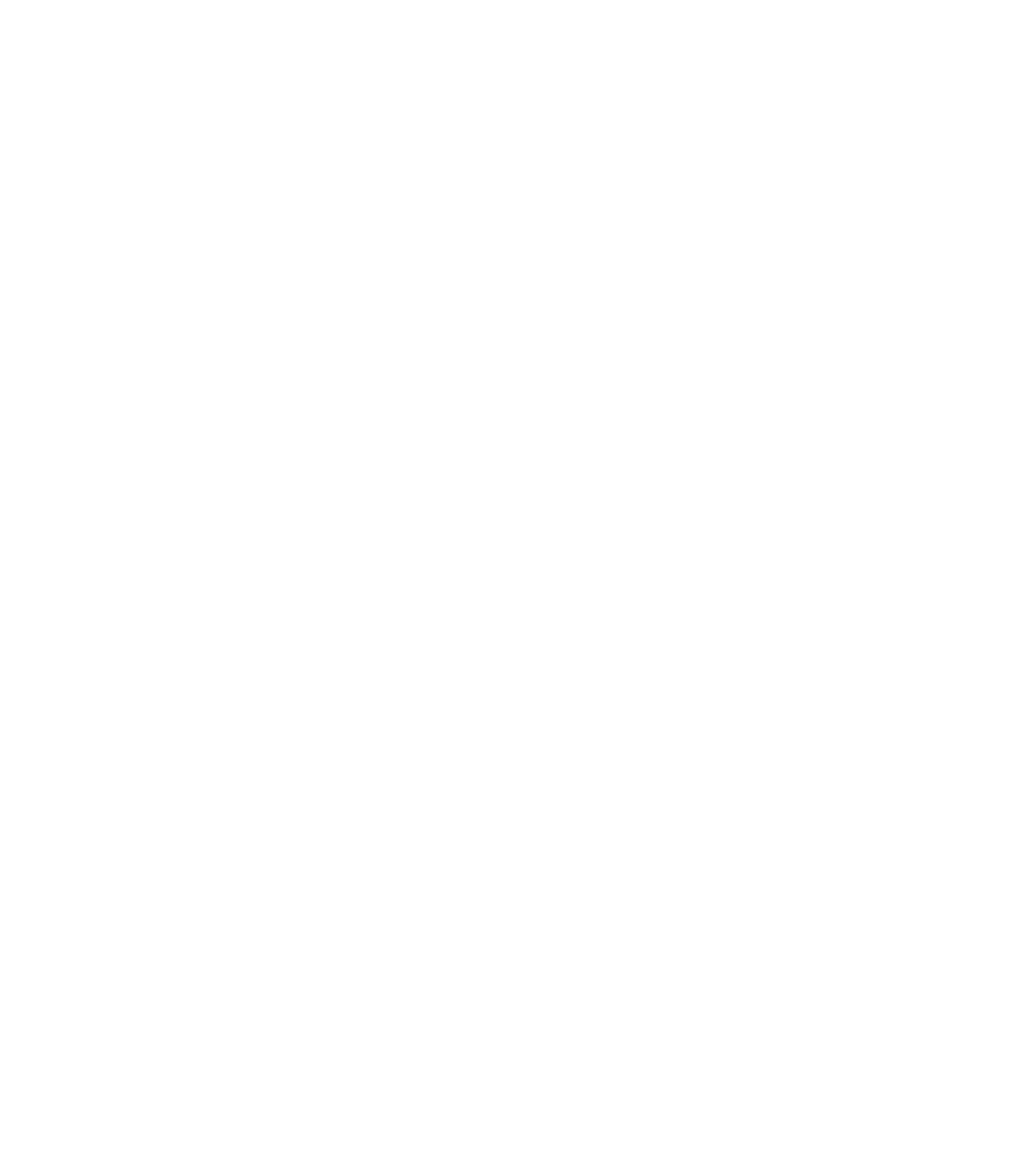
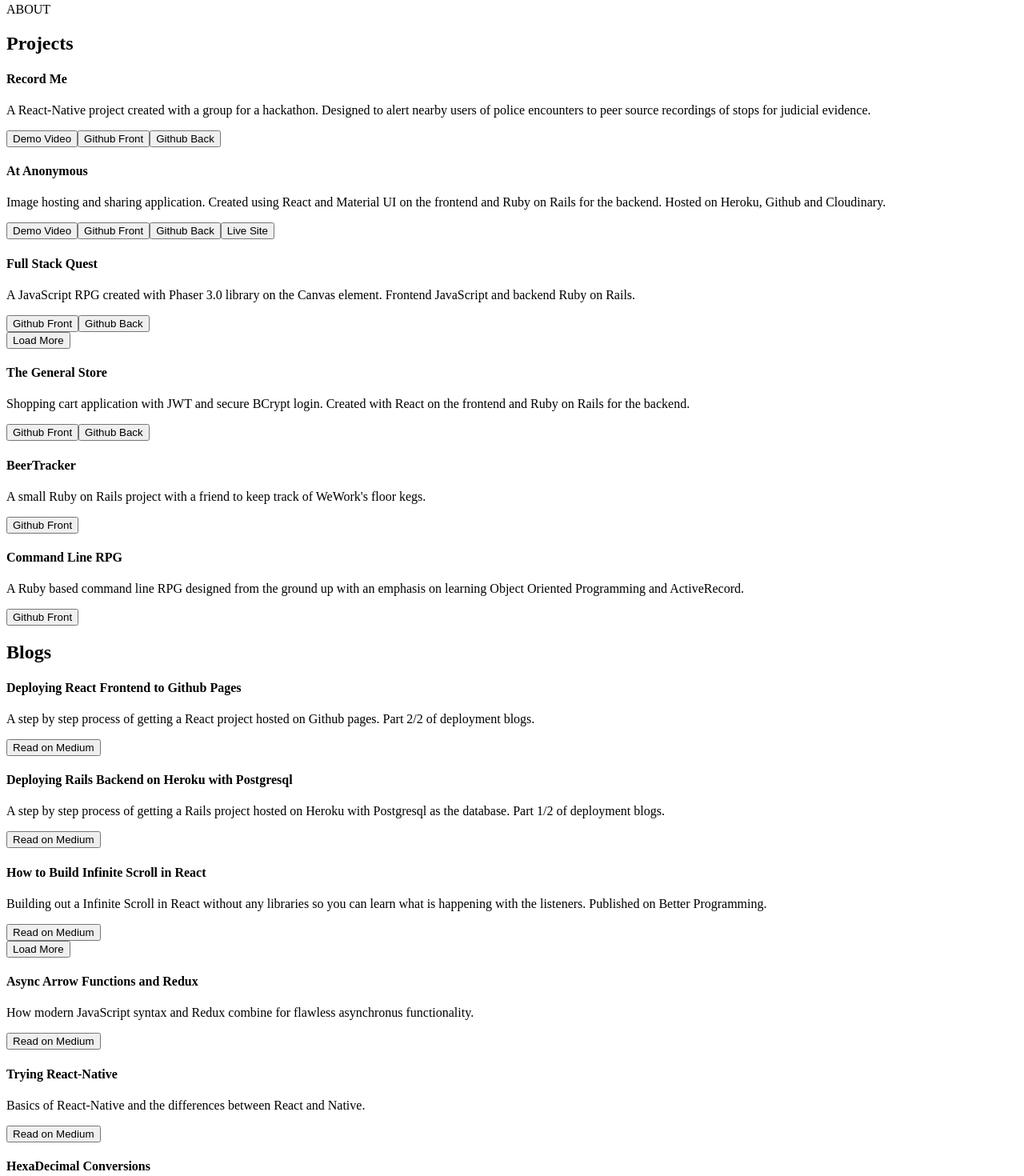
Before and after one commit to Domitalk/website, a React (Create React App) app: page / in a window 1280 px wide. Shown: the part 660-2130 px from the top of the page at 80% size. Before the commit the page ends 800 px from the top, so only its background shows below. Built offline with nearby package versions, Linux system fonts and the light colour scheme.

Commit message:
CardsContainer logic and fill stuff

```diff
--- a/src/App.js
+++ b/src/App.js
@@ -1,8 +1,13 @@
 import React from 'react';
 import './App.scss';
 import { BrowserRouter as Router } from 'react-router-dom';
-import Navi from './Components/Navi'
-import Home from './Components/Home'
+import Navi from './Components/Navi';
+import Home from './Components/Home';
+import About from './Components/About';
+import CardsContainer from './Containers/CardsContainer';
+import projectData from './fillData/projectData.js';
+import blogData from './fillData/blogData.js';
+
 
 const App = () => {
   return (
@@ -10,6 +15,9 @@
       <div className="App">
         <Navi />
         <Home />
+        <About />
+        <CardsContainer arrayData={projectData} header={"Projects"} />
+        <CardsContainer arrayData={blogData} header={"Blogs"}/>
       </div>
     </Router>
   )
--- /dev/null
+++ b/src/Components/About.js
@@ -0,0 +1,13 @@
+import React from 'react';
+
+const About = (props) => {
+    return (
+        <div id="About">
+            <p>
+                ABOUT
+            </p>
+        </div>
+    )
+};
+
+export default About;
--- /dev/null
+++ b/src/Components/Card.js
@@ -0,0 +1,31 @@
+import React from 'react';
+import CardButton from './CardButton';
+
+const Card = (props) => {
+
+    const makeButton = (linkVar, desc) => {
+        return <CardButton linkVar={linkVar} desc={desc} />
+    };
+    const createButtons = () => {
+        return (
+            <>
+                {(props.project.demoLink.length > 1) ? makeButton(props.project.demoLink, "Demo Video") : null}
+                {(props.project.gitFront.length > 1) ? makeButton(props.project.gitFront, "Github Front") : null}
+                {(props.project.gitBack.length > 1) ? makeButton(props.project.gitBack, "Github Back") : null}
+                {(props.project.liveSite.length > 1) ? makeButton(props.project.liveSite, "Live Site") : null}
+                {(props.project.bloglink.length > 1) ? makeButton(props.project.bloglink, "Read on Medium") : null}
+            </>
+        )
+    };
+
+    return (
+        <div>
+            <image src={props.project.imageUrl} />
+            <h4>{props.project.header}</h4>
+            <p>{props.project.description}</p>
+            {createButtons()}
+        </div>
+    );
+};
+
+export default Card;
--- /dev/null
+++ b/src/Components/CardButton.js
@@ -0,0 +1,11 @@
+import React from 'react';
+
+const CardButton = (props) => {
+    return (
+        <button href={props.linkVar} target="_blank" >
+            {props.desc}
+        </button>
+    )
+};
+
+export default CardButton;
--- a/src/Components/Home.js
+++ b/src/Components/Home.js
@@ -5,7 +5,7 @@
 const Home = () => {
     return (
         <>
-            <img className="banner" src={bannerImageLarge} alt="banner" />
+            <img id="Home" className="banner" src={bannerImageLarge} alt="banner" />
         </>
     )
 }
--- a/src/Components/Navi.js
+++ b/src/Components/Navi.js
@@ -7,16 +7,16 @@
         <nav className="navbar">
             <ul>
                 <li>
-                    <Link to='#Home'>Dominic M. Chu</Link>
+                    <a href='#Home'>Dominic M. Chu</a>
                 </li>
                 <li>
-                    <Link to=''>About</Link>
+                    <a href='#About'>About</a>
                 </li>
                 <li>
-                    <Link to=''>Projects</Link>
+                    <a href='#Projects'>Projects</a>
                 </li>
                 <li>
-                    <Link to=''>Blogs</Link>
+                    <a href='#Blogs'>Blogs</a>
                 </li>
             </ul>
         </nav>
--- /dev/null
+++ b/src/Containers/CardsContainer.js
@@ -0,0 +1,41 @@
+import React, { useState } from 'react';
+import Card from '../Components/Card'
+
+const CardsContainer = (props) => {
+    const [buttonToggle, setButtonToggle] = useState(false)
+
+    const handleShowMore = () => {
+        setButtonToggle(true)
+    }
+    const mapInitialCards = () => {
+        return props.arrayData.slice(0, 3).map((project) => {
+            return <Card project={project} />
+        })
+    }
+    const mapMoreCards = () => {
+        return props.arrayData.slice(3).map((project) => {
+            return <Card project={project} />
+        })
+    }
+    const showMoreButton = () => {
+        return buttonToggle ? null : <button onClick={handleShowMore}>Load More</button>
+    }
+
+
+    return (
+        <div className="CardsContainer" id={props.header}>
+            <div>
+                <h2>{props.header}</h2>
+            </div>
+            <div>
+                {mapInitialCards()}
+                {showMoreButton()}
+            </div>
+            <div>
+                {mapMoreCards()}
+            </div>
+        </div>
+    )
+};
+
+export default CardsContainer;
--- /dev/null
+++ b/src/fillData/blogData.js
@@ -0,0 +1,75 @@
+const blogData = [
+    {
+        "imageUrl": "https://miro.medium.com/max/1400/1*0Oto0hF6Kq-0Fz7OewAGRw.png",
+        "header": "Deploying React Frontend to Github Pages",
+        "description": "A step by step process of getting a React project hosted on Github pages. Part 2/2 of deployment blogs.",
+        "demoLink": "",
+        "gitFront": "",
+        "gitBack": "",
+        "liveSite": "",
+        "bloglink": "https://medium.com/@dominic.m.chu/deploy-react-js-github-io-b0402ae88fb2?source=friends_link&sk=488d6283665cee2ee0b836d375299b77"
+    },
+    {
+        "imageUrl": "https://miro.medium.com/max/1400/1*GWQaaOPGFYYIgD5OcT8woQ.png",
+        "header": "Deploying Rails Backend on Heroku with Postgresql",
+        "description": "A step by step process of getting a Rails project hosted on Heroku with Postgresql as the database. Part 1/2 of deployment blogs.",
+        "demoLink": "",
+        "gitFront": "",
+        "gitBack": "",
+        "liveSite": "",
+        "bloglink": "https://medium.com/@dominic.m.chu/deploy-rails-postgresql-heroku-803c14d5b44e?source=friends_link&sk=a1663905d321d4acc19c09fc179db71a"
+    },
+    {
+        "imageUrl": "https://miro.medium.com/max/1400/1*5Kn53lcXoZHqyCENBG6_Cg.jpeg",
+        "header": "How to Build Infinite Scroll in React",
+        "description": "Building out a Infinite Scroll in React without any libraries so you can learn what is happening with the listeners. Published on Better Programming.",
+        "demoLink": "",
+        "gitFront": "",
+        "gitBack": "",
+        "liveSite": "",
+        "bloglink": "https://medium.com/better-programming/infinite-scrolling-in-react-839bbade153f?source=friends_link&sk=e72657815ec6db5f009da92c7d1c2aae"
+    },
+    {
+        "imageUrl": "",
+        "header": "Async Arrow Functions and Redux",
+        "description": "How modern JavaScript syntax and Redux combine for flawless asynchronus functionality.",
+        "demoLink": "",
+        "gitFront": "",
+        "gitBack": "",
+        "liveSite": "",
+        "bloglink": "https://medium.com/@dominic.m.chu/async-arrow-functions-and-redux-ed41ea06c1a6?sk=26feea7eefedd66d8984e0059d3f49fc"
+    },
+    {
+        "imageUrl": "https://www.manhattanmobile.com/wp-content/uploads/2018/08/react-native-workshop-1024x538.jpg",
+        "header": "Trying React-Native",
+        "description": "Basics of React-Native and the differences between React and Native.",
+        "demoLink": "",
+        "gitFront": "",
+        "gitBack": "",
+        "liveSite": "",
+        "bloglink": "https://medium.com/@dominic.m.chu/trying-react-native-b2a1bb3d1574"
+    },
+    {
+        "imageUrl": "",
+        "header": "HexaDecimal Conversions",
+        "description": "Converting colors to Hexadecimal values.",
+        "demoLink": "",
+        "gitFront": "",
+        "gitBack": "",
+        "liveSite": "",
+        "bloglink": "https://medium.com/@dominic.m.chu/hexadecimal-conversions-e9494b3f4604?source=friends_link&sk=ab033445a51408aa7899b78db57e7b01"
+    },
+]
+
+export default blogData
+
+// {
+//     "imageUrl": "",
+//     "header": "Header Example",
+//     "description": "Description Example",
+//     "demoLink": "",
+//     "gitFront": "",
+//     "gitBack": "",
+//     "liveSite": "",
+//     "bloglink": ""
+// },
--- /dev/null
+++ b/src/fillData/projectData.js
@@ -0,0 +1,77 @@
+const projectData = [
+    {
+        "imageUrl": "https://challengepost-s3-challengepost.netdna-ssl.com/photos/production/software_photos/001/175/331/datas/medium.png",
+        "header": "Record Me",
+        "description": "A React-Native project created with a group for a hackathon. Designed to alert nearby users of police encounters to peer source recordings of stops for judicial evidence.",
+        "demoLink": "https://www.youtube.com/watch?v=mZlK-NMBzeE&feature=youtu.be",
+        "gitFront": "https://github.com/DGFF-Harmonyhack/Frontend-React-Native",
+        "gitBack": "https://github.com/DGFF-Harmonyhack/backend-ruby-rails",
+        "liveSite": "",
+        "bloglink": ""
+    },
+    {
+        "imageUrl": "https://res.cloudinary.com/dwazq8zps/image/upload/v1589226114/hht1k5kiewm3wnm0pntf.png",
+        "header": "At Anonymous",
+        "description": "Image hosting and sharing application. Created using React and Material UI on the frontend and Ruby on Rails for the backend. Hosted on Heroku, Github and Cloudinary.",
+        "demoLink": "https://www.youtube.com/watch?v=9XdQtOkruUc",
+        "gitFront": "https://github.com/Domitalk/atanon",
+        "gitBack": "https://github.com/Domitalk/atanon-api",
+        "liveSite": "https://domitalk.github.io/atanon",
+        "bloglink": ""
+    },
+
+    {
+        "imageUrl": "",
+        "header": "Full Stack Quest",
+        "description": "A JavaScript RPG created with Phaser 3.0 library on the Canvas element. Frontend JavaScript and backend Ruby on Rails.",
+        "demoLink": "",
+        "gitFront": "https://github.com/Domitalk/SecondRPG",
+        "gitBack": "https://github.com/Domitalk/SecondBackend",
+        "liveSite": "",
+        "bloglink": ""
+    },
+    {
+        "imageUrl": "",
+        "header": "The General Store",
+        "description": "Shopping cart application with JWT and secure BCrypt login. Created with React on the frontend and Ruby on Rails for the backend.",
+        "demoLink": " ",
+        "gitFront": "https://github.com/Domitalk/theGeneralStoreFrontend",
+        "gitBack": "https://github.com/Domitalk/theGeneralStoreBackend",
+        "liveSite": "",
+        "bloglink": ""
+    },
+    {
+        "imageUrl": "",
+        "header": "BeerTracker",
+        "description": "A small Ruby on Rails project with a friend to keep track of WeWork's floor kegs. ",
+        "demoLink": "",
+        "gitFront": "https://github.com/FrankGerold/BeerTracker",
+        "gitBack": "",
+        "liveSite": "",
+        "bloglink": ""
+    },
+    {
+        "imageUrl": "",
+        "header": "Command Line RPG",
+        "description": "A Ruby based command line RPG designed from the ground up with an emphasis on learning Object Oriented Programming and ActiveRecord.",
+        "demoLink": "",
+        "gitFront": "https://github.com/Tonylil/guided-module-one-final-project-dumbo-web-102819",
+        "gitBack": "",
+        "liveSite": "",
+        "bloglink": ""
+    }
+]
+
+export default projectData
+
+
+// {
+//     "imageUrl": "",
+//     "header": "Header Example",
+//     "description": "Description Example",
+//     "demoLink": "",
+//     "gitFront": "",
+//     "gitBack": "",
+//     "liveSite": "",
+//     "bloglink": ""
+// },
```
